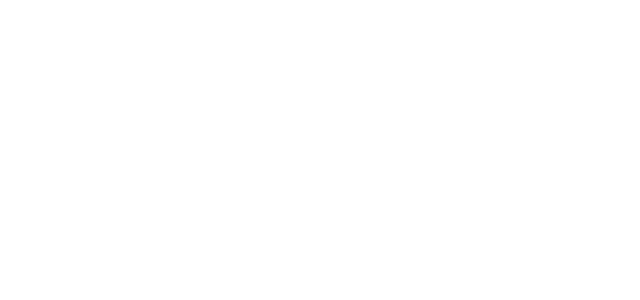
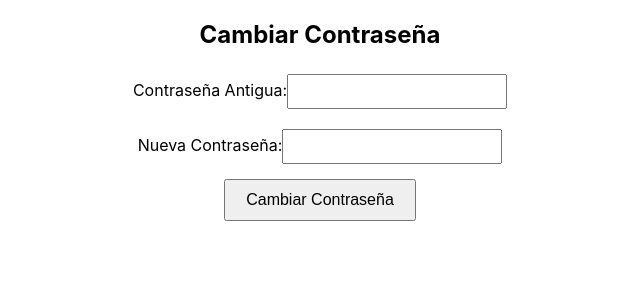
Before and after one commit to JainySanchez/devsec-project, a React (Create React App) app: page /change-password in a window 1280 px wide. Shown: the top 300 px of the page, without its empty margins (320-960 px from the left). Built offline with nearby package versions, Linux system fonts and the light colour scheme.

Commit message:
Add Change Password page

```diff
--- a/src/App.js
+++ b/src/App.js
@@ -4,7 +4,7 @@
 import Login from './Login';
 import Welcome from './Welcome';
 import Register from './Register';
-import PasswordRecovery from './PasswordRecovery'; // Importa el componente de recuperación de contraseña
+import ChangePassword from './ChangePassword';
 
 function App() {
   const [isLoggedIn, setIsLoggedIn] = useState(false);
@@ -21,8 +21,8 @@
     console.log('Registrando usuario con email:', email, 'y password:', password);
   };
 
-  const handlePasswordRecovery = (email) => {
-    console.log('Solicitando recuperación de contraseña para el email:', email);
+  const handleChangePassword = (oldPassword, newPassword) => {
+    console.log('Cambiando contraseña desde', oldPassword, 'a', newPassword);
   };
 
   return (
@@ -35,8 +35,8 @@
           <Route exact path="/register">
             <Register onRegister={handleRegister} />
           </Route>
-          <Route exact path="/password-recovery">
-            <PasswordRecovery onPasswordRecovery={handlePasswordRecovery} />
+          <Route exact path="/change-password">
+            <ChangePassword onChangePassword={handleChangePassword} />
           </Route>
         </Switch>
       </Router>
--- /dev/null
+++ b/src/ChangePassword.js
@@ -0,0 +1,43 @@
+import React, { useState } from 'react';
+
+const ChangePassword = ({ onChangePassword }) => {
+  const [oldPassword, setOldPassword] = useState('');
+  const [newPassword, setNewPassword] = useState('');
+
+  const handleSubmit = (e) => {
+    e.preventDefault();
+    // Aquí puedes añadir la lógica para cambiar la contraseña
+    onChangePassword(oldPassword, newPassword);
+    setOldPassword('');
+    setNewPassword('');
+  };
+
+  return (
+    <div>
+      <h2>Cambiar Contraseña</h2>
+      <form onSubmit={handleSubmit}>
+        <div>
+          <label>Contraseña Antigua:</label>
+          <input
+            type="password"
+            value={oldPassword}
+            onChange={(e) => setOldPassword(e.target.value)}
+            required
+          />
+        </div>
+        <div>
+          <label>Nueva Contraseña:</label>
+          <input
+            type="password"
+            value={newPassword}
+            onChange={(e) => setNewPassword(e.target.value)}
+            required
+          />
+        </div>
+        <button type="submit">Cambiar Contraseña</button>
+      </form>
+    </div>
+  );
+};
+
+export default ChangePassword;
```
